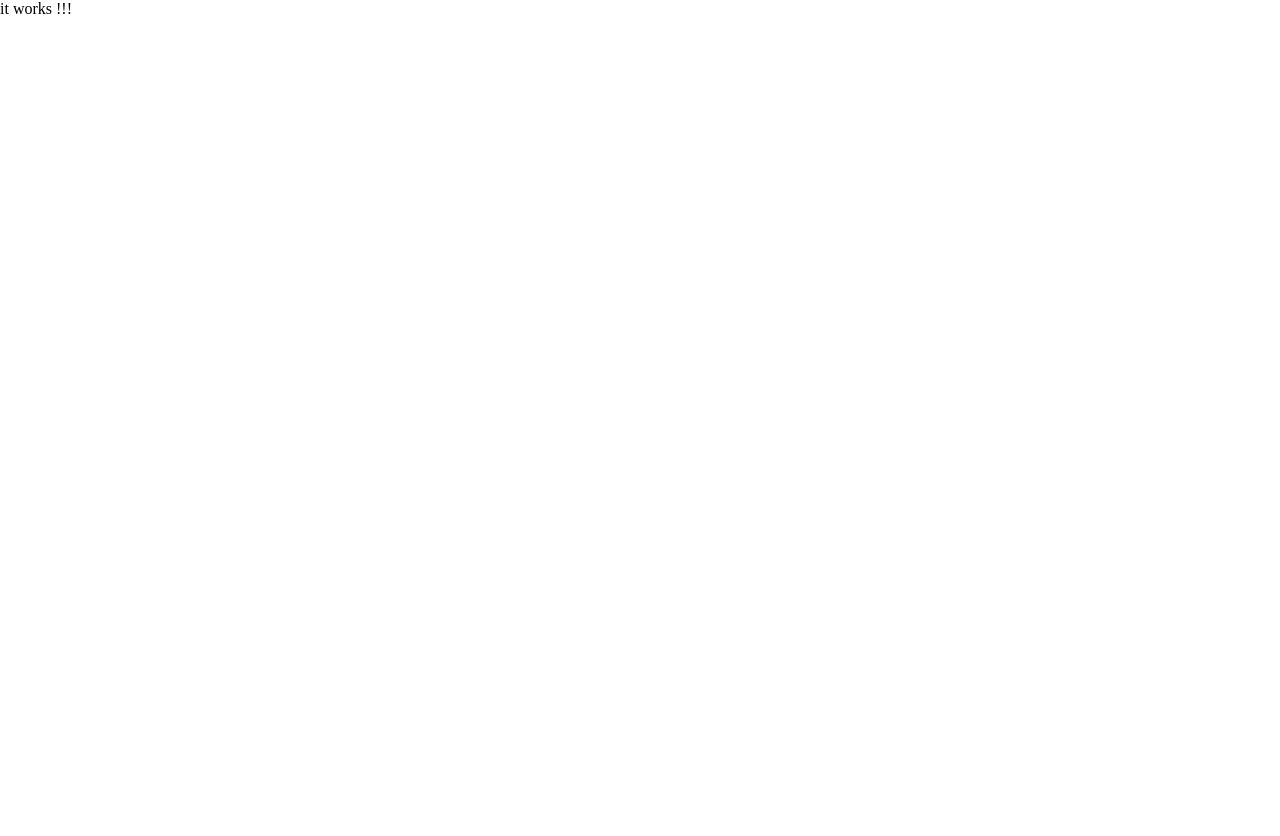
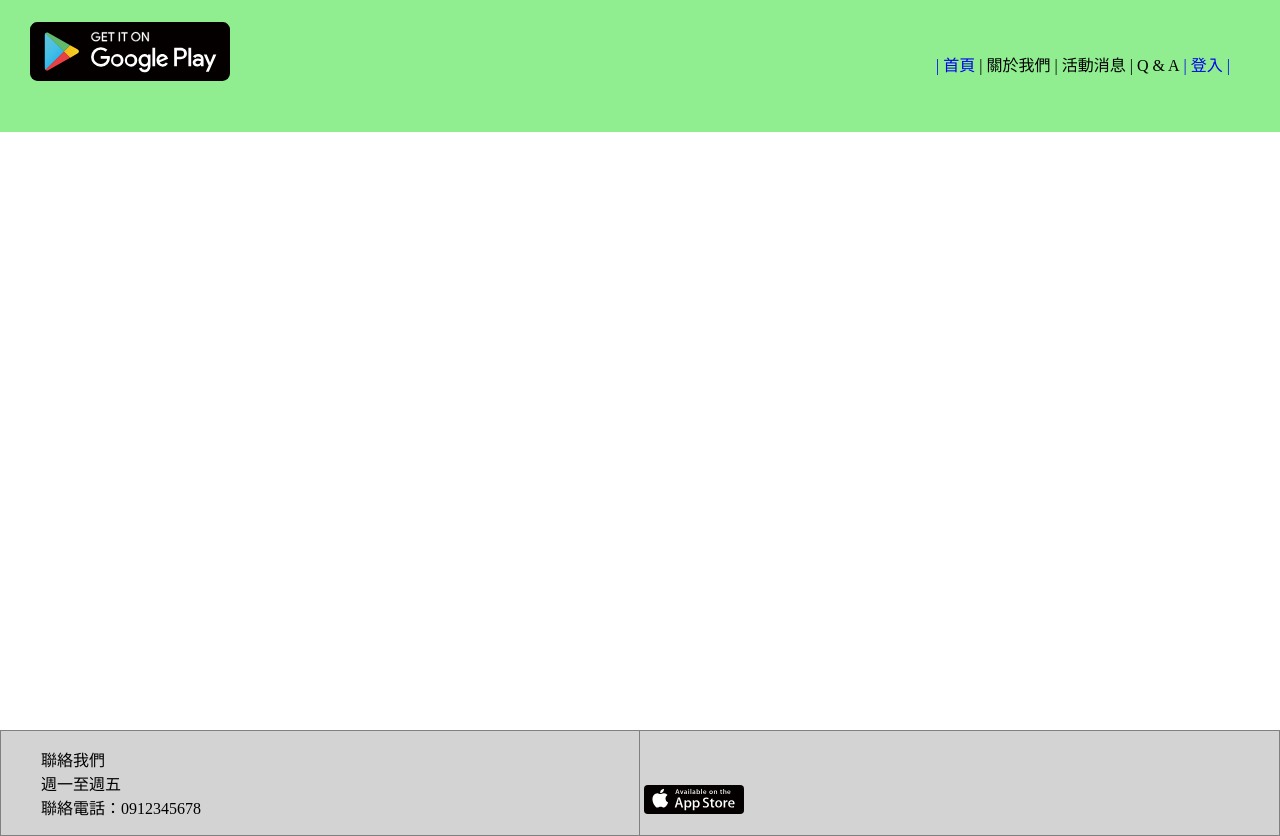
Before and after one commit to derek0629/mtk-angular-phase1, a plain HTML site: page index.html in a window 1280 px wide. Before the commit the page ends 800 px from the top, so only its background shows below. Drawn offline with Linux system fonts and the light colour scheme.

Commit message:
header & footer建置

```diff
--- a/css/style_component.css
+++ b/css/style_component.css
@@ -4,3 +4,77 @@ body, html {
 	margin: 0;
 	padding: 0;
 }
+
+a {
+	text-decoration: none;
+}
+
+li {
+	list-style:none;
+}
+
+
+
+/*--------------------header-----------------------*/
+header {
+	position: fixed;
+	background-color: lightgreen;
+	width: 100%;
+	line-height: 100px;
+}
+
+nav {
+	display: inline-block;
+	float: right;
+	padding-right: 50px;
+}
+
+.c-logo {
+	display: inline-block;
+	width: 200px;
+	line-height: inherit;
+	margin-left: 30px;
+}
+
+.c-logo img {
+	vertical-align: middle;
+}
+
+.c-nav-li {
+	display: inline-block;
+}
+/*--------------------header-----------------------*/
+
+
+
+/*--------------------section-----------------------*/
+section {
+	top: 105px;
+	position: relative;
+	width: 100%;
+	min-height: 600px;
+}
+/*--------------------section-----------------------*/
+
+
+
+
+/*--------------------footer-----------------------*/
+footer {
+	position: relative;
+	background-color: lightgray;
+	width: 100%;
+	top: 130px;
+	border: 1px solid gray;
+}
+
+.c-footer-left {
+	display: inline-block;
+	width: 50%;
+	border-right: 1px solid gray;
+}
+
+.c-footer-right {
+	display: inline-block;
+}
+/*--------------------footer-----------------------*/
--- a/index.html
+++ b/index.html
@@ -10,7 +10,37 @@
     <title>mtk-angular-phase1</title>
 </head>
 <body>
-    it works !!!
+    <header>
+        <div class="c-logo">
+            <a href="index.html"><img src="assets/icon_googleplay.svg"></a>
+        </div>
+        <nav>
+            <ul>
+                <li class="c-nav-li"><a href="index.html">| 首頁</a></li>
+                <li class="c-nav-li">| 關於我們</li>
+                <li class="c-nav-li">| 活動消息</li>
+                <li class="c-nav-li">| Q & A</li>
+                <li class="c-nav-li"><a href="login.html">| 登入 |</a></li>
+            </ul>
+        </nav>
+    </header>
+
+    <section>
+
+    </section>
+
+    <footer>
+        <div class="c-footer-left">
+            <ul>
+                <li>聯絡我們</li>
+                <li>週一至週五</li>
+                <li>聯絡電話：0912345678</li>
+            </ul>
+        </div>
+        <div class="c-footer-right">
+            <img src="assets/icon_appstore.svg" width="100">
+        </div>
+    </footer>
 
     <script type="text/javascript" src="js/plugin/jquery-3.2.1.min.js"></script>
     <script type="text/javascript" src="js/common.js?v=20190320"></script>
```
